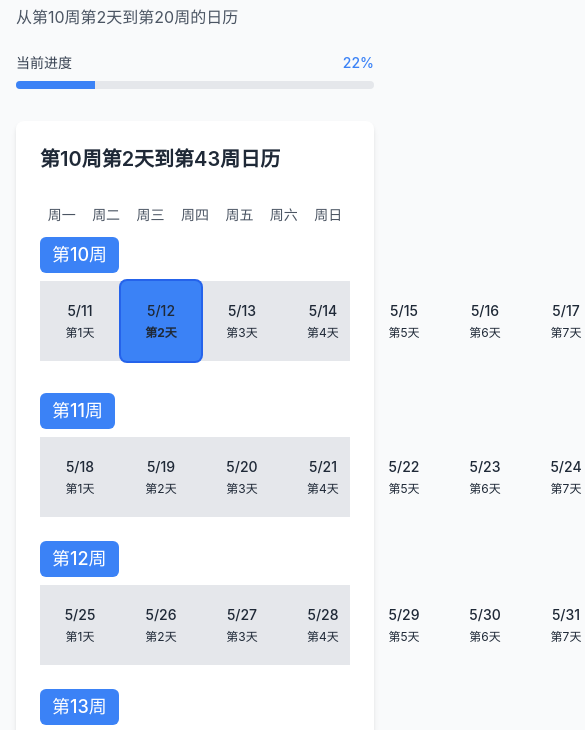
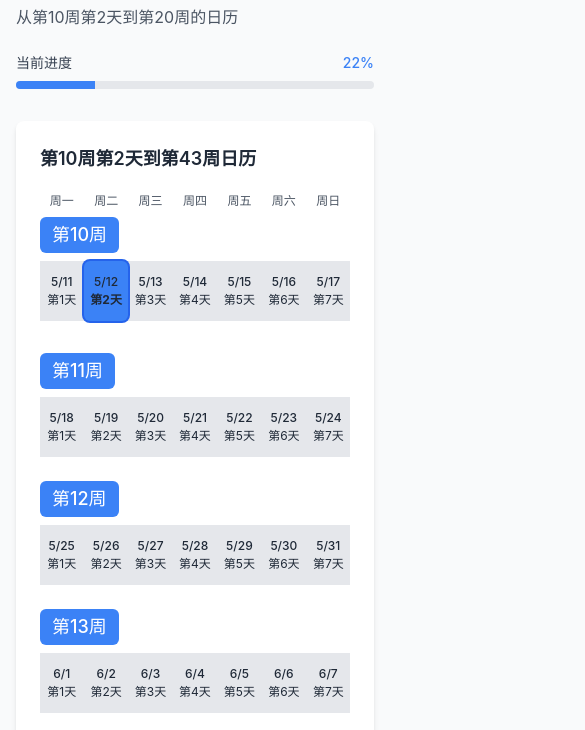
Before and after one commit to philip85613/philip85613.github.io, a plain HTML site: page index.html in a window 390 px wide. Shown: the part 71-801 px from the top of the page, 585 px wide, since content can reach past the window. Drawn offline with nearby package versions, Linux system fonts and the light colour scheme.

Commit message:
Update calendar styles and header text size

```diff
--- a/index.html
+++ b/index.html
@@ -33,6 +33,12 @@
                 display: grid;
                 grid-template-columns: repeat(7, 1fr);
                 gap: 1px;
+                font-size: 0.85rem;
+            }
+            @media (max-width: 639px) {
+                .calendar-grid {
+                    font-size: 0.75rem;
+                }
             }
             .week-nav-item {
                 @apply py-2 px-4 cursor-pointer rounded-md transition-all duration-200;
@@ -44,7 +50,12 @@
                 @apply bg-primary text-white font-medium;
             }
             .calendar-day {
-                @apply aspect-square flex flex-col items-center justify-center p-1 transition-all duration-200 cursor-pointer min-h-[80px];
+                @apply flex flex-col items-center justify-center p-1 transition-all duration-200 cursor-pointer min-h-[60px];
+            }
+            @media (min-width: 640px) {
+                .calendar-day {
+                    @apply aspect-square min-h-[80px];
+                }
             }
             .calendar-day:hover:not(.other-month) {
                 @apply bg-neutral rounded-md;
@@ -80,6 +91,11 @@
             .week-header {
                 @apply text-sm font-medium text-gray-600 py-2 text-center;
             }
+            @media (max-width: 639px) {
+                .week-header {
+                    @apply text-xs py-1;
+                }
+            }
         }
     </style>
 </head>
@@ -102,7 +118,7 @@
         </header>
 
         <div class="bg-white rounded-lg shadow-calendar p-6">
-            <h2 class="text-xl font-semibold text-gray-800 mb-6">第10周第2天到第43周日历</h2>
+            <h2 class="text-lg sm:text-xl font-semibold text-gray-800 mb-4 sm:mb-6">第10周第2天到第43周日历</h2>
 
             <!-- 星期标题 -->
             <div class="calendar-grid mb-1">
@@ -146,7 +162,7 @@
 
         <!-- 备注模态框 -->
         <div id="note-modal" class="fixed inset-0 bg-black bg-opacity-50 flex items-center justify-center z-50 hidden">
-            <div class="bg-white rounded-lg shadow-lg w-full max-w-md p-6 transform transition-all">
+            <div class="bg-white rounded-lg shadow-lg w-full max-w-md mx-4 p-4 sm:p-6 transform transition-all">
                 <div class="flex justify-between items-center mb-4">
                     <h3 id="modal-title" class="text-lg font-semibold text-gray-800">添加备注</h3>
                     <button id="close-modal" class="text-gray-500 hover:text-gray-700">
@@ -269,8 +285,8 @@
                 const month = date.getMonth() + 1;
 
                 dateElement.innerHTML = `
-                    <span class="text-sm font-medium">${month}/${dayOfMonth}</span>
-                    <span class="text-xs mt-1">第${weekDayNumber}天</span>
+                    <span class="text-xs sm:text-sm font-medium">${month}/${dayOfMonth}</span>
+                    <span class="text-xs mt-0.5">第${weekDayNumber}天</span>
                 `;
 
                 // 添加点击事件
```
